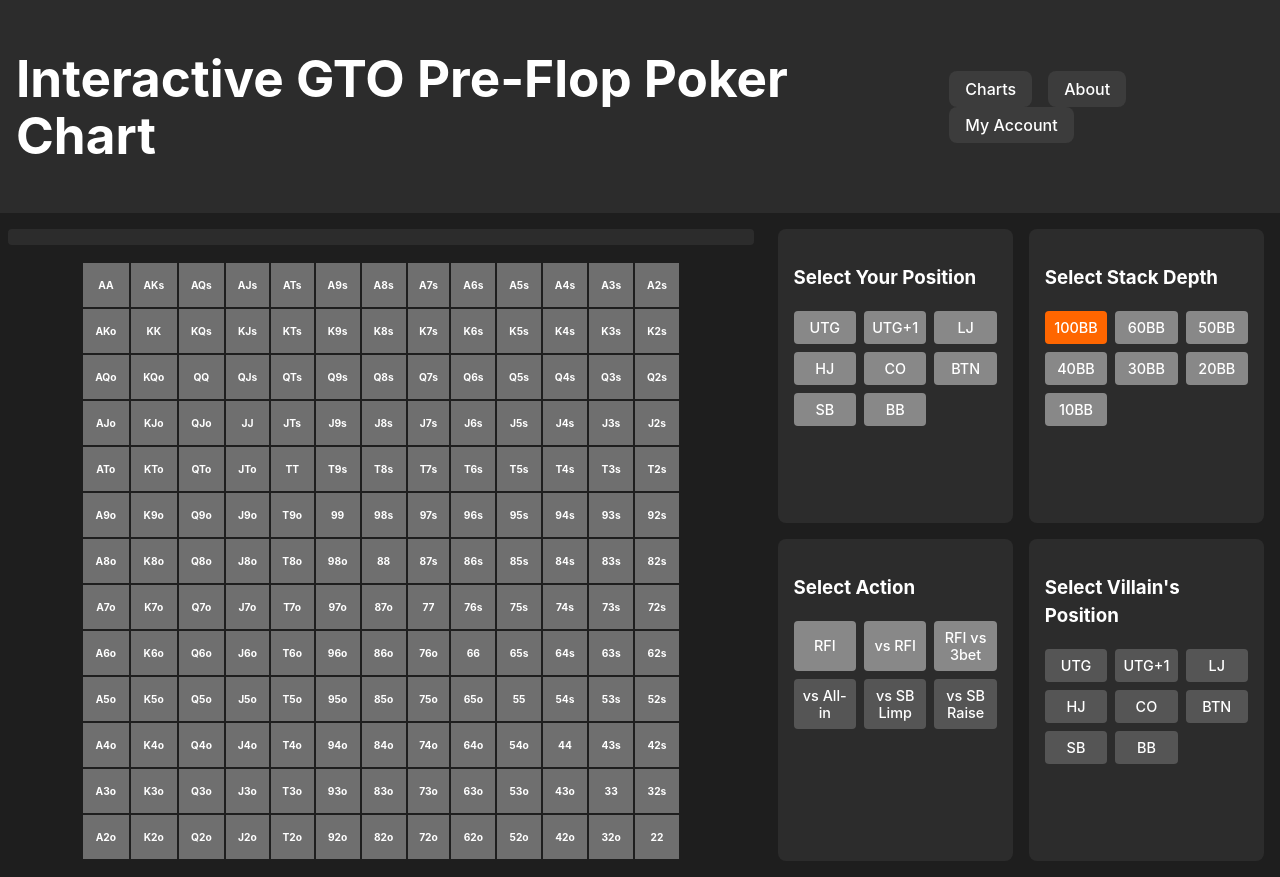
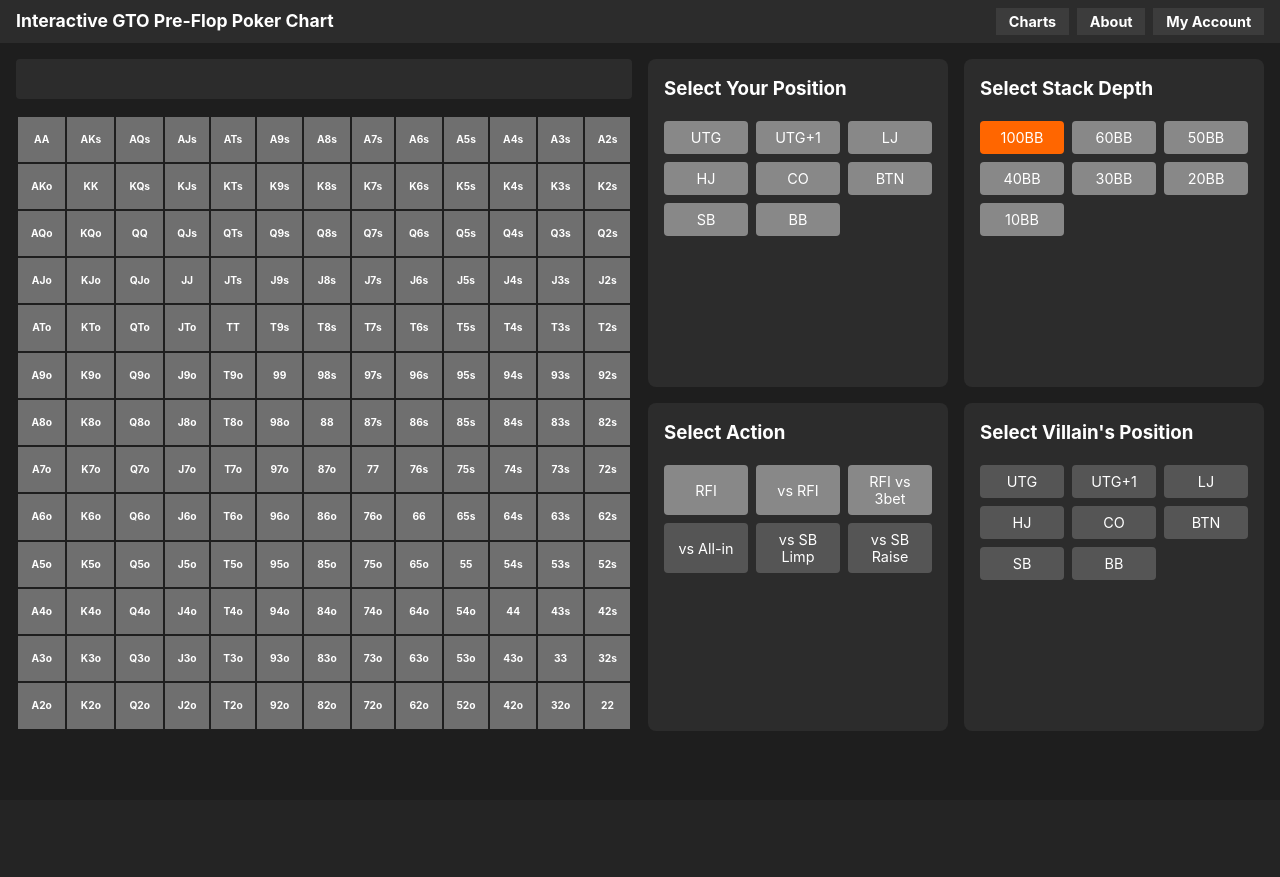
Before and after one commit to gza007/my-react-project, a React (Vite) app: page / in a window 1280 px wide. After the commit the page ends 800 px from the top, so only its background shows below. Built offline with nearby package versions, Linux system fonts and the light colour scheme.

Commit message:
layout refined, action% boxes formatted

```diff
--- a/src/ActionPercentages.css
+++ b/src/ActionPercentages.css
@@ -18,3 +18,19 @@
   font-weight: bold;
   font-size: 1.1em;
 }
+
+.raise-action {
+  background-color: hsl(27, 100%, 50%);
+}
+
+.call-action {
+  background-color: rgb(59, 168, 83);
+}
+
+.fold-action {
+  background-color: rgb(111, 111, 111);
+}
+
+.allin-action {
+  background-color: red;
+}
--- a/src/App.css
+++ b/src/App.css
@@ -10,17 +10,24 @@ header {
   display: flex;
   justify-content: space-between;
   align-items: center;
-  padding: 1rem;
+  padding: 0.5rem 1rem;
   background-color: #2c2c2c;
 }
 
+h1 {
+  font-size: 1.1rem; /* Reduced font size */
+  margin: 0; /* Remove default margin */
+}
+
 .header-buttons button {
-  margin-left: 1rem;
-  padding: 0.5rem 1rem;
+  margin-left: 0.5rem; /* Slightly reduced margin */
+  padding: 0.3rem 0.8rem; /* Reduced padding */
   background-color: #3c3c3c;
   border: none;
   color: white;
   cursor: pointer;
+  font-size: 0.9rem; /* Slightly reduced font size */
+  font-weight: bold;
 }
 
 main {
@@ -30,28 +37,37 @@ main {
   padding: 1rem;
 }
 
+.content-container {
+  display: flex;
+  gap: 1rem;
+}
+
+.left-container {
+  flex: 2;
+  display: flex;
+  flex-direction: column;
+}
+
 .chart-title {
   width: 100%;
+  height: 2.5rem; /* Set a fixed height */
   font-size: 1.2rem;
   margin-bottom: 1rem;
   text-align: center;
   background-color: #2c2c2c;
-  padding: 0.5rem;
   border-radius: 4px;
   font-weight: bold;
+  display: flex;
+  align-items: center;
+  justify-content: center;
 }
 
-.content-container {
-  display: flex;
-  gap: 2rem;
+.chart-title .placeholder {
+  display: inline-block;
+  width: 100%;
+  height: 100%;
 }
 
-.left-container {
-  flex: 3;
-  display: flex;
-  flex-direction: column;
-  align-items: center;
-}
 
 .grid-container {
   flex: 2;
@@ -64,6 +80,10 @@ main {
   gap: 1rem;
 }
 
+.selectors-container h3 {
+  margin-top: 0;
+}
+
 .selector-container {
   background-color: #2c2c2c;
   padding: 1rem;
@@ -73,7 +93,7 @@ main {
 .selector-group {
   background-color: #2c2c2c;
   padding: 1rem;
-  border-radius: 8px;
+  border-radius: 4px;
 }
 
 .button-grid {
--- a/src/App.jsx
+++ b/src/App.jsx
@@ -242,8 +242,10 @@ function App() {
         <div className="content-container">
           <div className="left-container">
             <div className="chart-title">
-            {userPos && currentAction && currentStackDepth && actionData && Object.keys(actionData).length > 0 && (
+            {userPos && currentAction && currentStackDepth && actionData && Object.keys(actionData).length > 0 ? (
             getChartTitle(userPos, currentAction, currentStackDepth, villainPos)
+            ) : (
+            <span className="placeholder">&nbsp;</span>
             )}
           </div>
             <PokerGrid actionData={currentAction && userPos && currentStackDepth ? actionData : {}} />
--- a/src/PokerGrid.css
+++ b/src/PokerGrid.css
@@ -1,7 +1,6 @@
 .grid-wrapper {
   width: 100%;
   aspect-ratio: 1 / 1;
-  max-width: 600px;
   margin: 0 auto;
 }
 
--- a/src/components/ActionPercentages.jsx
+++ b/src/components/ActionPercentages.jsx
@@ -22,10 +22,29 @@ const ActionPercentages = ({ actionData }) => {
     return null; // Don't render anything if there's no valid data
   }
 
+  const getActionClass = (action) => {
+    switch (action.toLowerCase()) {
+      case 'raise':
+      case 'raise%':
+        return 'raise-action';
+      case 'call':
+      case 'call%':
+        return 'call-action';
+      case 'fold':
+      case 'fold%':
+        return 'fold-action';
+      case 'allin':
+      case 'allin%':
+        return 'allin-action';
+      default:
+        return '';
+    }
+  };
+
   return (
     <div className="action-percentages">
       {validActions.map(([key, value], index) => (
-        <div key={index} className="action-percentage-box">
+        <div key={index} className={`action-percentage-box ${getActionClass(key)}`}>
           <span className="percentage">{value}</span>
         </div>
       ))}
--- a/src/data/100BB/rfi.json
+++ b/src/data/100BB/rfi.json
@@ -355,10 +355,10 @@
       },
     "LJ": {
       "action%": {
+        "Allin%": "All-in 24%",
         "Raise%": "2.5bb 56.72%",
-        "Fold%": "Fold 12.3%",
         "Call%": "Call 10%",
-        "Allin%": "All-in 24%"
+        "Fold%": "Fold 12.3%"
       },
         "AA": "r",
         "AKs": "r",
--- a/src/index.css
+++ b/src/index.css
@@ -3,7 +3,7 @@
   line-height: 1.5;
   font-weight: 400;
 
-  color-scheme: light dark;
+  color-scheme: dark;
   color: rgba(255, 255, 255, 0.87);
   background-color: #242424;
 
@@ -13,55 +13,24 @@
   -moz-osx-font-smoothing: grayscale;
 }
 
-a {
-  font-weight: 500;
-  color: #646cff;
-  text-decoration: inherit;
-}
-a:hover {
-  color: #535bf2;
-}
-
 body {
   margin: 0;
   min-width: 320px;
   min-height: 100vh;
-  display: block;
-  place-items: unset;
-}
-h1 {
-  font-size: 3.2em;
-  line-height: 1.1;
+  display: flex;
+  flex-direction: column;
 }
 
+/* Remove conflicting button styles */
 button {
-  border-radius: 8px;
-  border: 1px solid transparent;
-  padding: 0.6em 1.2em;
-  font-size: 1em;
-  font-weight: 500;
   font-family: inherit;
-  background-color: #1a1a1a;
   cursor: pointer;
-  transition: border-color 0.25s;
-}
-button:hover {
-  border-color: #646cff;
-}
-button:focus,
-button:focus-visible {
-  outline: 4px auto -webkit-focus-ring-color;
 }
 
+/* Remove light mode styles */
 @media (prefers-color-scheme: light) {
   :root {
-    color: #213547;
-    background-color: #ffffff;
-  }
-  a:hover {
-    color: #747bff;
-  }
-  button {
-    background-color: #f9f9f9;
+    color: rgba(255, 255, 255, 0.87);
+    background-color: #242424;
   }
 }
```
